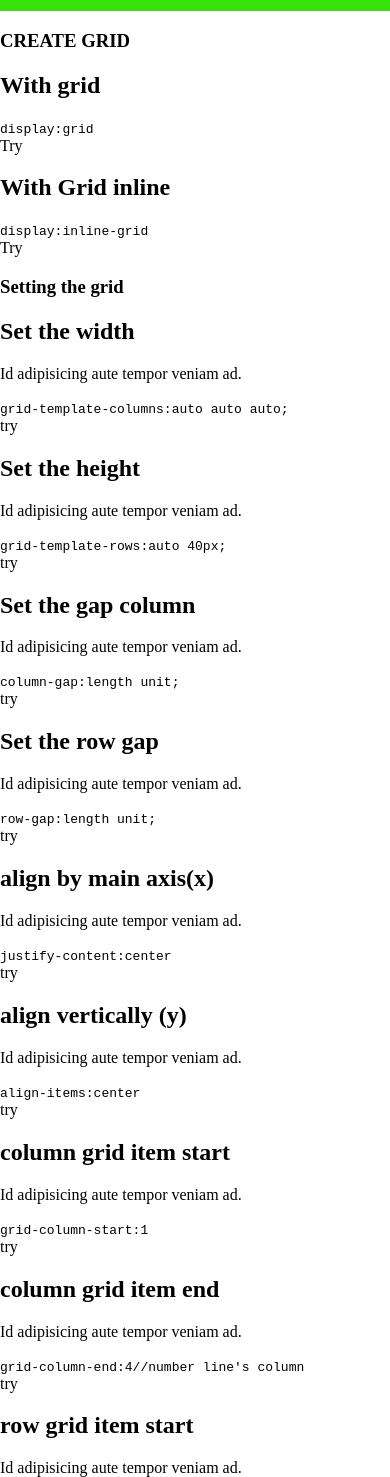
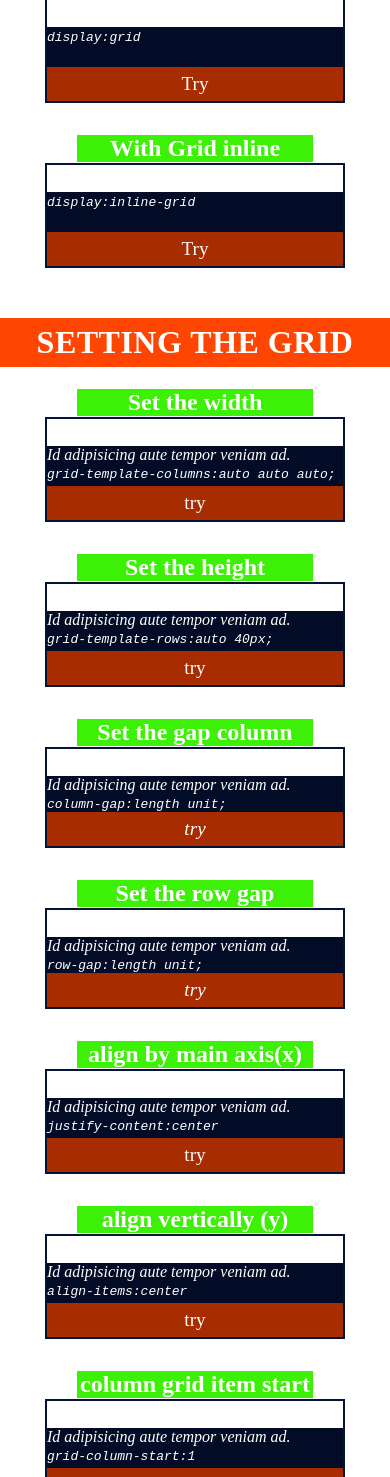
Before and after one commit to Tahinamg/trainingweb, a plain HTML site: page layoutgrid.html in a window 390 px wide. Shown: the part 523-2000 px from the top of the page. Drawn offline with Linux system fonts and the light colour scheme.

Commit message:
mobile style of the grid template

```diff
--- a/css/layoutgrid.css
+++ b/css/layoutgrid.css
@@ -1,6 +1,8 @@
 /*reset*/
 *{
     box-sizing:border-box ;
+    margin: 0;
+    padding: 0;
 }
 .headercontainer{
     grid-area: header;
@@ -79,15 +81,89 @@ div.headerinfo>ul>li{
     text-align: center;
     color: azure;
 }
+/*end of the header*/
+
+/*styling section mobile first*/
 .sectioncontainer{
     grid-area: section;
+    display: grid;
+    grid-template-columns: 100%;
 }
+.sectiontheme{
+    display: flex;
+    flex-direction: column;
+   justify-content: space-around;
+   align-items: center;
+
+}
+.sectiontheme>h1, .sectiontheme>h2{
+    width: 100%;
+    text-transform: uppercase;
+    background-color: rgba(255, 68, 0, 0.993);
+    flex-wrap: wrap;
+    color: white;
+    padding: 6px 0px;
+    text-align: center;
+    letter-spacing: 0.5px;
+    font-size: 2em;
+}
+.sectionitem{
+    padding: 50px 0px;
+    width: 100%;
+    display:grid;
+    grid-template-columns: auto;
+    row-gap: 60px;
+    justify-content: center;
+}
+.containercard{
+    padding: 0px 0px;
+    width: 300px;
+    background-color: white;
+    position: relative;
+    border:2px solid rgb(3, 21, 54);
+}
+.containercard h2.card-title{
+    height: auto;
+    color:white;
+    background-color: rgb(61, 241, 6);
+    text-align: center;
+    position: relative;
+    top: -30px;
+    width: 80%;
+    margin: auto;
+}
+
+div.card-body{
+    height: auto;
+    background-color: rgb(2, 12, 39);
+    color: white;
+    font-style: italic;
+    min-height: 40px;
+}
+div.card-footer .button{
+    width: 100%;
+    height:auto;
+    padding: 4px 0px;
+    background-color: rgb(167, 45, 1);
+    text-align: center;
+    font-size:larger;
+    color: white;
+    padding: 6px 0px;
+}
+/*Settiing the footer mobile*/
+
 .sectionitem{
     grid-area:sectionitem;
 }
 .footercontainer{
     grid:footer;
+    width: 100%;
+    height: auto;
+    padding: 40px;
+     background-color: chartreuse;
+     color: white;
 }
+
 body{
     margin: 0;
     display: grid;
--- a/layoutgrid.html
+++ b/layoutgrid.html
@@ -36,160 +36,172 @@
         </div>
     </header>
     <section class="sectioncontainer">
-        <article>
+        <article class="sectiontheme">
             <h1>CREATE GRID</h1>
             <div class="sectionitem">
-                <div>
-                    <h2>With grid</h2>
-                    <div><code>display:grid</code></div>
-                    <div>
-                        <div>Try</div>
+                <div class="containercard">
+                    <h2 class="card-title">With grid</h2>
+                    <div class="card-body">
+                        <code>display:grid</code>
+                    </div>
+                    <div class="card-footer">
+                        <div class="button">Try</div>
                     </div>
                 </div>
-                <div>
-                    <h2>With Grid inline</h2>
-                    <div><code>display:inline-grid</code></div>
-                    <div>Try</div>
+                <div class="containercard">
+                    <h2 class="card-title">With Grid inline</h2>
+                    <div class="card-body"><code>display:inline-grid</code></div>
+                    <div class="card-footer"><div class="button">Try</div></div>
                 </div>
             </div>
         </article>
 
-        <article>
+        <article class="sectiontheme">
             <h1>Setting the grid</h1>
-            <div>
-                <div>
-                    <h2>Set the width</h2>
-                    <div>
+            <div class="sectionitem">
+                <div class="containercard">
+                    <h2 class="card-title">Set the width</h2>
+                    <div class="card-body">
                         <p>Id adipisicing aute tempor veniam ad.</p>
                         <code>grid-template-columns:auto auto auto;</code>
-                        <div>
+
+                    </div>
+                    <div class="card-footer">
+                        <div class="button">try</div>
+                    </div>
+                </div>
+                <div class="containercard">
+                    <h2 class="card-title">Set the height</h2>
+                    <div class="card-body">
+                        <p>Id adipisicing aute tempor veniam ad.</p>
+                        <code>grid-template-rows:auto 40px;</code>
+                    </div>
+                    <div class="card-footer">
+                        <div class="button">try</div>
+                    </div>
+                </div>
+                <div  class="containercard">
+                    <h2 class="card-title">Set the gap column</h2>
+                    <div class="card-body">
+                        <p>Id adipisicing aute tempor veniam ad.</p>
+                        <code>column-gap:length unit;</code>
+                        <div class="card-footer">
                             <div class="button">try</div>
                         </div>
                     </div>
                 </div>
-                <div>
-                    <h2>Set the height</h2>
-                    <div>
+                <div  class="containercard">
+                    <h2 class="card-title">Set the row gap</h2>
+                    <div class="card-body">
                         <p>Id adipisicing aute tempor veniam ad.</p>
-                        <code>grid-template-rows:auto 40px;</code>
-                        <div>
+                        <code>row-gap:length unit;</code>
+                        <div class="card-footer">
                             <div class="button">try</div>
                         </div>
                     </div>
                 </div>
-                <div>
-                    <h2>Set the gap column</h2>
-                    <div>
+                <div class="containercard">
+                    <h2 class="card-title">align by main axis(x)</h2>
+                    <div class="card-body">
                         <p>Id adipisicing aute tempor veniam ad.</p>
-                        <code>column-gap:length unit;</code>
-                        <div>
+                        <code>justify-content:center</code>
+
+                    </div>
+                    <div class="card-footer">
                         <div class="button">try</div>
                     </div>
                 </div>
+                <div class="containercard">
+                    <h2 class="card-title">align vertically (y)</h2>
+                    <div class="card-body">
+                        <p>Id adipisicing aute tempor veniam ad.</p>
+                        <code>align-items:center</code>
+
                     </div>
-                <div>
-                    <h2>Set the row gap</h2>
-                    <div>
-                        <p>Id adipisicing aute tempor veniam ad.</p>
-                        <code>row-gap:length unit;</code>
-                        <div>
+                    <div class="card-footer">
                         <div class="button">try</div>
                     </div>
                 </div>
+                <div class="containercard">
+                    <h2 class="card-title">column grid item start</h2>
+                    <div class="card-body">
+                        <p>Id adipisicing aute tempor veniam ad.</p>
+                        <code>grid-column-start:1</code>
+
                     </div>
-                <div>
-                    <h2>align by main axis(x)</h2>
-                    <div>
-                        <p>Id adipisicing aute tempor veniam ad.</p>
-                        <code>justify-content:center</code>
-                        <div>
+                    <div class="card-footer">
                         <div class="button">try</div>
                     </div>
                 </div>
+                <div class="containercard">
+                    <h2 class="card-title">column grid item end</h2>
+                    <div class="card-body">
+                        <p>Id adipisicing aute tempor veniam ad.</p>
+                        <code>grid-column-end:4//number line's column </code>
+
                     </div>
-                <div>
-                    <h2>align vertically (y)</h2>
-                    <div>
-                        <p>Id adipisicing aute tempor veniam ad.</p>
-                        <code>align-items:center</code>
-                        <div>
+                    <div class="card-footer">
                         <div class="button">try</div>
                     </div>
                 </div>
+                <div class="containercard">
+                    <h2 class="card-title">row grid item start</h2>
+                    <div class="card-body">
+                        <p>Id adipisicing aute tempor veniam ad.</p>
+                        <code>grid-row-start:1//number line'row</code>
+
                     </div>
-                <div>
-                    <h2>column grid item start</h2>
-                    <div>
-                        <p>Id adipisicing aute tempor veniam ad.</p>
-                        <code>grid-column-start:1</code>
-                        <div>
+                    <div class="card-footer">
                         <div class="button">try</div>
                     </div>
                 </div>
+                <div class="containercard">
+                    <h2 class="card-title">row grid item end</h2>
+                    <div class="card-body">
+                        <p>Id adipisicing aute tempor veniam ad.</p>
+                        <code>grid-row-end:4</code>
+
                     </div>
-                <div>
-                    <h2>column grid item end</h2>
-                    <div>
-                        <p>Id adipisicing aute tempor veniam ad.</p>
-                        <code>grid-column-end:4//number line's column </code>
-                        <div>
+                    <div class="card-footer">
                         <div class="button">try</div>
                     </div>
                 </div>
+                <div class="containercard">
+                    <h2 class="card-title">Shortend of grid item column</h2>
+                    <div class="card-body">
+                        <p>Id adipisicing aute tempor veniam ad.</p>
+                        <code>grid-column: 1 / 4</code>
+
                     </div>
-                <div>
-                    <h2>row grid item start</h2>
-                    <div>
-                        <p>Id adipisicing aute tempor veniam ad.</p>
-                        <code>grid-row-start:1//number line'row</code>
-                        <div>
+                    <div class="card-footer">
                         <div class="button">try</div>
                     </div>
                 </div>
+                <div class="containercard">
+                    <h2 class="card-title">Shortend of grid item row</h2>
+                    <div class="card-body">
+                        <p>Id adipisicing aute tempor veniam ad.</p>
+                        <code>grid-row:1/ span 5</code>
+
                     </div>
-                <div>
-                    <h2>row grid item end</h2>
-                    <div>
-                        <p>Id adipisicing aute tempor veniam ad.</p>
-                        <code>grid-row-end:4</code>
-                        <div>
+                    <div class="card-footer">
                         <div class="button">try</div>
                     </div>
                 </div>
+                <div class="containercard">
+                    <h2 class="card-title">Combine row and column</h2>
+                    <div class="card-body">
+                        <p>Id adipisicing aute tempor veniam ad.</p>
+                        <code>grid-area:1 / 3 / 5 / 4</code>
+
                     </div>
-                <div>
-                    <h2>Shortend of grid item column</h2>
-                    <div>
-                        <p>Id adipisicing aute tempor veniam ad.</p>
-                        <code>grid-column: 1 / 4</code>
-                        <div>
+                    <div class="card-footer">
                         <div class="button">try</div>
                     </div>
                 </div>
-                </div>
-                <div>
-                    <h2>Shortend of grid item row</h2>
-                    <div>
-                        <p>Id adipisicing aute tempor veniam ad.</p>
-                        <code>grid-row:1/ span 5</code>
-                        <div>
-                            <div class="button">try</div>
-                        </div>
-                    </div>
-                </div>
-                <div>
-                    <h2>Combine row and column</h2>
-                    <div>
-                        <p>Id adipisicing aute tempor veniam ad.</p>
-                        <code>grid-area:1 / 3 / 5 / 4</code>
-                        <div>
-                            <div class="button">try</div>
-                        </div>
-                    </div>
-                </div>
-                <div>
-                    <h2>naming a grid area</h2>
-                    <div>
+                <div class="containercard">
+                    <h2 class="card-title">naming a grid area</h2>
+                    <div class="card-body">
                         <p>Id adipisicing aute tempor veniam ad.</p>
                         <code>.item {
                             grid-area:header;
@@ -199,9 +211,10 @@
                             grid-template-areas:'header header . . .' 'header header . . .';
                             }
                         </code>
-                        <div>
+
+                    </div>
+                    <div class="card-footer">
                         <div class="button">try</div>
-                        </div>
                     </div>
                 </div>
             </div>
```
Also changed, not shown: examplelayout.html (added, +45 -0 lines). Lines whose indentation alone changed are shown as unchanged.
